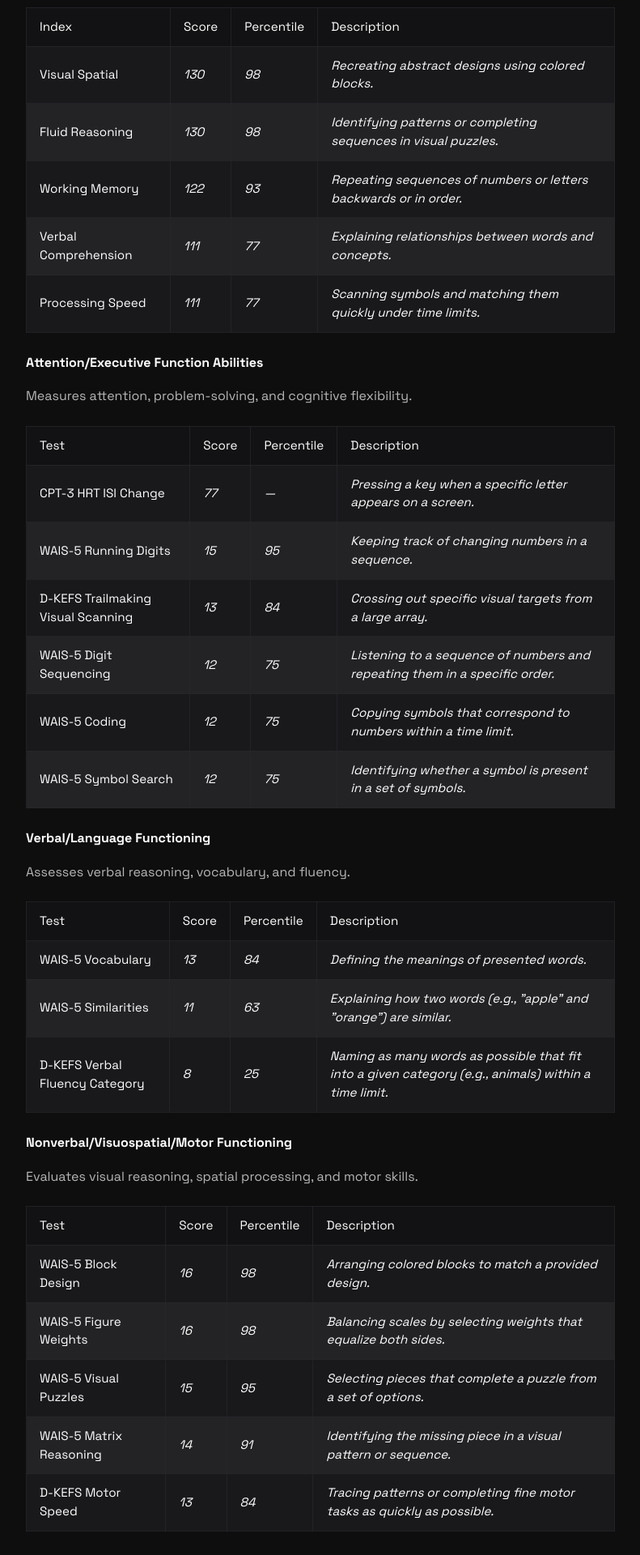
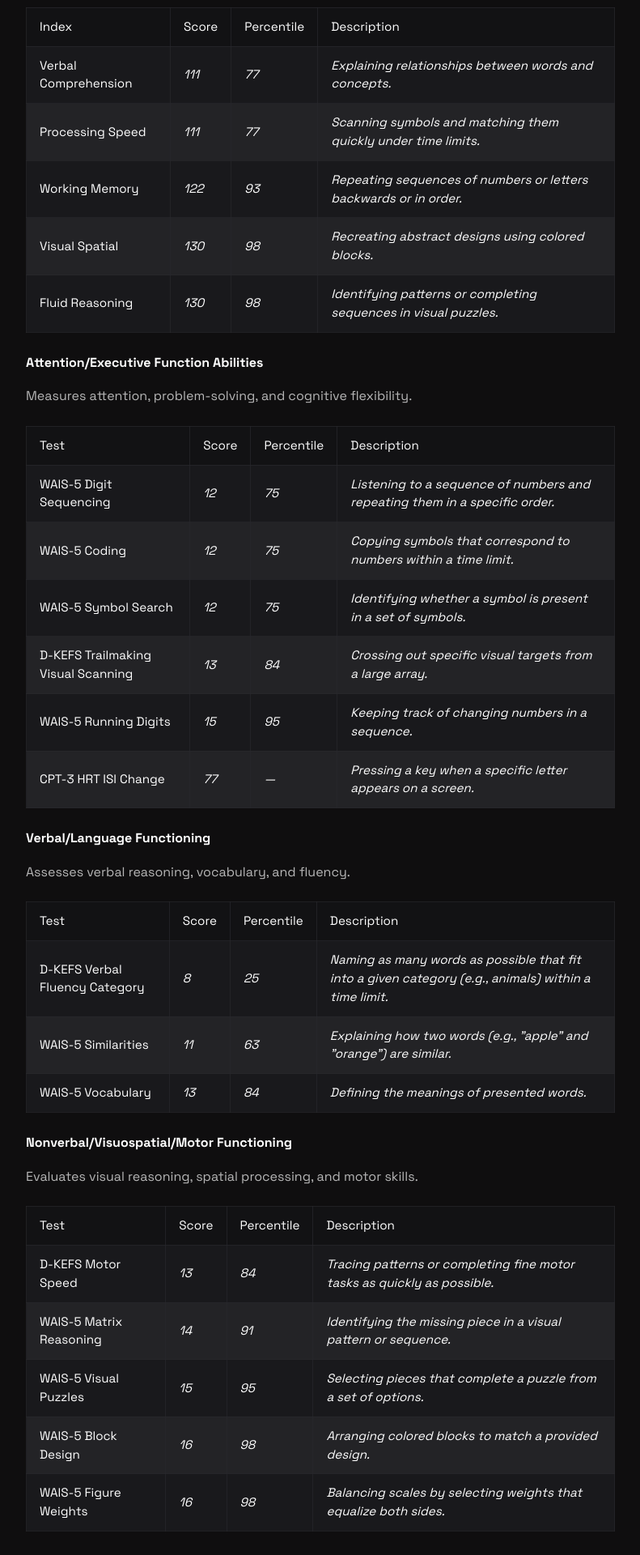
Before and after one commit to bbradz/bbradz.github.io, a React (Create React App) app: page / in a window 1280 px wide. Shown: the part 2320-4240 px from the top of the page at 81% size, without its empty margins (244-1035 px from the left). Built offline with nearby package versions, Linux system fonts and the light colour scheme.

Commit message:
updated mathjax and css

```diff
--- a/src/components/LandingPage.js
+++ b/src/components/LandingPage.js
@@ -344,6 +344,29 @@
             </thead>
             <tbody>
               <tr>
+                <td>Verbal Comprehension</td>
+                <td>111</td>
+                <td>77</td>
+                <td>Explaining relationships between words and concepts.</td>
+              </tr>
+              <tr>
+                <td>Processing Speed</td>
+                <td>111</td>
+                <td>77</td>
+                <td>
+                  Scanning symbols and matching them quickly under time limits.
+                </td>
+              </tr>
+              <tr>
+                <td>Working Memory</td>
+                <td>122</td>
+                <td>93</td>
+                <td>
+                  Repeating sequences of numbers or letters backwards or in
+                  order.
+                </td>
+              </tr>
+              <tr>
                 <td>Visual Spatial</td>
                 <td>130</td>
                 <td>98</td>
@@ -356,29 +379,6 @@
                 <td>
                   Identifying patterns or completing sequences in visual
                   puzzles.
-                </td>
-              </tr>
-              <tr>
-                <td>Working Memory</td>
-                <td>122</td>
-                <td>93</td>
-                <td>
-                  Repeating sequences of numbers or letters backwards or in
-                  order.
-                </td>
-              </tr>
-              <tr>
-                <td>Verbal Comprehension</td>
-                <td>111</td>
-                <td>77</td>
-                <td>Explaining relationships between words and concepts.</td>
-              </tr>
-              <tr>
-                <td>Processing Speed</td>
-                <td>111</td>
-                <td>77</td>
-                <td>
-                  Scanning symbols and matching them quickly under time limits.
                 </td>
               </tr>
             </tbody>
@@ -401,28 +401,6 @@
               </tr>
             </thead>
             <tbody>
-              <tr>
-                <td>CPT-3 HRT ISI Change</td>
-                <td>77</td>
-                <td>—</td>
-                <td>
-                  Pressing a key when a specific letter appears on a screen.
-                </td>
-              </tr>
-              <tr>
-                <td>WAIS-5 Running Digits</td>
-                <td>15</td>
-                <td>95</td>
-                <td>Keeping track of changing numbers in a sequence.</td>
-              </tr>
-              <tr>
-                <td>D-KEFS Trailmaking Visual Scanning</td>
-                <td>13</td>
-                <td>84</td>
-                <td>
-                  Crossing out specific visual targets from a large array.
-                </td>
-              </tr>
               <tr>
                 <td>WAIS-5 Digit Sequencing</td>
                 <td>12</td>
@@ -449,6 +427,28 @@
                   Identifying whether a symbol is present in a set of symbols.
                 </td>
               </tr>
+              <tr>
+                <td>D-KEFS Trailmaking Visual Scanning</td>
+                <td>13</td>
+                <td>84</td>
+                <td>
+                  Crossing out specific visual targets from a large array.
+                </td>
+              </tr>
+              <tr>
+                <td>WAIS-5 Running Digits</td>
+                <td>15</td>
+                <td>95</td>
+                <td>Keeping track of changing numbers in a sequence.</td>
+              </tr>
+              <tr>
+                <td>CPT-3 HRT ISI Change</td>
+                <td>77</td>
+                <td>—</td>
+                <td>
+                  Pressing a key when a specific letter appears on a screen.
+                </td>
+              </tr>
             </tbody>
           </table>
 
@@ -470,10 +470,13 @@
             </thead>
             <tbody>
               <tr>
-                <td>WAIS-5 Vocabulary</td>
-                <td>13</td>
-                <td>84</td>
-                <td>Defining the meanings of presented words.</td>
+                <td>D-KEFS Verbal Fluency Category</td>
+                <td>8</td>
+                <td>25</td>
+                <td>
+                  Naming as many words as possible that fit into a given
+                  category (e.g., animals) within a time limit.
+                </td>
               </tr>
               <tr>
                 <td>WAIS-5 Similarities</td>
@@ -485,13 +488,10 @@
                 </td>
               </tr>
               <tr>
-                <td>D-KEFS Verbal Fluency Category</td>
-                <td>8</td>
-                <td>25</td>
-                <td>
-                  Naming as many words as possible that fit into a given
-                  category (e.g., animals) within a time limit.
-                </td>
+                <td>WAIS-5 Vocabulary</td>
+                <td>13</td>
+                <td>84</td>
+                <td>Defining the meanings of presented words.</td>
               </tr>
             </tbody>
           </table>
@@ -516,6 +516,31 @@
             </thead>
             <tbody>
               <tr>
+                <td>D-KEFS Motor Speed</td>
+                <td>13</td>
+                <td>84</td>
+                <td>
+                  Tracing patterns or completing fine motor tasks as quickly as
+                  possible.
+                </td>
+              </tr>
+              <tr>
+                <td>WAIS-5 Matrix Reasoning</td>
+                <td>14</td>
+                <td>91</td>
+                <td>
+                  Identifying the missing piece in a visual pattern or sequence.
+                </td>
+              </tr>
+              <tr>
+                <td>WAIS-5 Visual Puzzles</td>
+                <td>15</td>
+                <td>95</td>
+                <td>
+                  Selecting pieces that complete a puzzle from a set of options.
+                </td>
+              </tr>
+              <tr>
                 <td>WAIS-5 Block Design</td>
                 <td>16</td>
                 <td>98</td>
@@ -528,31 +553,6 @@
                 <td>
                   Balancing scales by selecting weights that equalize both
                   sides.
-                </td>
-              </tr>
-              <tr>
-                <td>WAIS-5 Visual Puzzles</td>
-                <td>15</td>
-                <td>95</td>
-                <td>
-                  Selecting pieces that complete a puzzle from a set of options.
-                </td>
-              </tr>
-              <tr>
-                <td>WAIS-5 Matrix Reasoning</td>
-                <td>14</td>
-                <td>91</td>
-                <td>
-                  Identifying the missing piece in a visual pattern or sequence.
-                </td>
-              </tr>
-              <tr>
-                <td>D-KEFS Motor Speed</td>
-                <td>13</td>
-                <td>84</td>
-                <td>
-                  Tracing patterns or completing fine motor tasks as quickly as
-                  possible.
                 </td>
               </tr>
             </tbody>
--- a/src/components/Library.js
+++ b/src/components/Library.js
@@ -15,7 +15,6 @@
 
 // ===================== Tag Component =====================
 const Tag = React.memo(({ tag, onTagFilter, isFirst }) => {
-  // ADDED isFirst PROP
   return (
     <span
       key={tag}
@@ -26,7 +25,7 @@
         color: getTextColor(tag),
         cursor: "pointer",
         marginRight: "4px",
-        marginLeft: isFirst ? "0px" : undefined, // CONDITIONAL MARGIN-LEFT
+        marginLeft: isFirst ? "0px" : undefined,
         padding: "2px 6px",
         borderRadius: "3px",
         fontSize: "0.85em",
@@ -87,7 +86,8 @@
   console.log("Library Component RENDER");
 
   // --- State Declarations ---
-  const [theme, setTheme] = useState("dark");
+  const savedTheme = localStorage.getItem("theme") || "dark";
+  const [theme, setTheme] = useState(savedTheme);
   const scrollToTopButtonRef = useRef(null);
   const [readingListData, setReadingListData] = useState([]);
   const [graphData, setGraphData] = useState([]); // Keep graphData state
@@ -111,8 +111,6 @@
   }, [theme]);
 
   useEffect(() => {
-    const savedTheme = localStorage.getItem("theme") || "dark";
-    setTheme(savedTheme);
     runGameOfLife("gameOfLife");
   }, []);
 
--- a/src/css/landing-style.css
+++ b/src/css/landing-style.css
@@ -133,7 +133,7 @@
   align-items: center;
   justify-content: center;
   border-radius: 0.5rem;
-  transition: background-color 0.2s;
+  transition: background-color 0.0s;
 }
 
 .theme-toggle svg {
@@ -256,7 +256,7 @@
   width: 24px;
   height: 24px;
   opacity: 0.7;
-  transition: all 0.2s ease;
+  transition: all 0.0s ease;
 }
 
 .social-link:hover {
@@ -283,7 +283,7 @@
   padding: 0.75rem;
   text-decoration: none;
   color: inherit;
-  transition: all 0.3s ease;
+  transition: all 0.0s ease;
   margin-top: 0.2rem;
 }
 
@@ -346,7 +346,7 @@
   width: 20px;
   height: 20px;
   opacity: 0.7;
-  transition: all 0.2s ease;
+  transition: all 0.0s ease;
   display: flex;
   align-items: center;
   justify-content: center;
@@ -415,7 +415,7 @@
   background-color: var(--header-bg);
   border: 1px solid var(--table-border);
   margin-bottom: 1rem;
-  transition: background-color 0.2s;
+  transition: background-color 0.0s;
 }
 
 .series-header:hover {
--- a/src/css/styles.css
+++ b/src/css/styles.css
@@ -54,7 +54,7 @@
   line-height: 1.5;
   margin: 0;
   padding-top: 50px;
-  transition: background-color 0.1s, color 0.1s;
+  transition: background-color 0.0s, color 0.0s;
   min-height: 100vh; /* Ensure body is at least the height of the viewport */
   display: flex;       /* Use flexbox to control layout */
   flex-direction: column; /* Stack header, container, etc. vertically */
@@ -103,7 +103,7 @@
   align-items: center;
   justify-content: center;
   border-radius: 0.5rem;
-  transition: background-color 0.2s;
+  transition: background-color 0.0s;
 }
 
 .theme-toggle svg {
@@ -375,7 +375,7 @@
   display: flex;
   align-items: center;
   gap: 0.5rem;
-  transition: background-color 0.2s;
+  transition: background-color 0.0s;
   position: relative;
   flex-grow: 1;
   font-size: 1rem;
@@ -385,7 +385,7 @@
   width: 16px;
   height: 16px;
   margin-right: 8px;
-  transition: transform 0.2s ease-in-out;
+  transition: transform 0.1s ease-in-out;
 }
 
 .collapse-button.expanded .collapse-icon {
@@ -446,7 +446,7 @@
   margin-left: 8px; /* Add spacing between the collapse button and copy button */
   cursor: pointer;
   opacity: 0.8; /* Initially hidden */
-  transition: opacity 0.2s ease-in-out;
+  transition: opacity 0.1s ease-in-out;
 }
 
 .copy-button svg {
@@ -460,7 +460,7 @@
 #citation-copy-button {
   cursor: pointer;
   opacity: 0.8;
-  transition: opacity 0.2s ease-in-out;
+  transition: opacity 0.1s ease-in-out;
   color: rgba(255, 255, 255, 0.7);
 }
 
@@ -580,7 +580,7 @@
   bottom: 24px;
   right: 24px;
   opacity: 0;
-  transition: opacity 0.2s;
+  transition: opacity 0.1s;
   cursor: pointer;
   z-index: 1000;
 }
@@ -627,7 +627,7 @@
   border-radius: 8px;
   margin: 1rem 0;
   cursor: pointer;
-  transition: background-color 0.1s;
+  transition: background-color 0.0s;
   font-size: 0.9rem;
   margin-bottom: 32px;
 }
@@ -737,7 +737,7 @@
   white-space: nowrap;    /* Prevent text from wrapping */
   overflow: hidden;      /* Hide overflowing text */
   text-overflow: ellipsis; /* Ellipsis (...) for overflowing text */
-  transition: color 0.2s; /* Smooth color transition on hover */
+  transition: color 0.0s; /* Smooth color transition on hover */
 }
 
 .sidebar-toc-links a:hover {
```
Also changed, not shown: public/assets/txt.txt, 12 other files (tests, documents, lock files or other folders).
